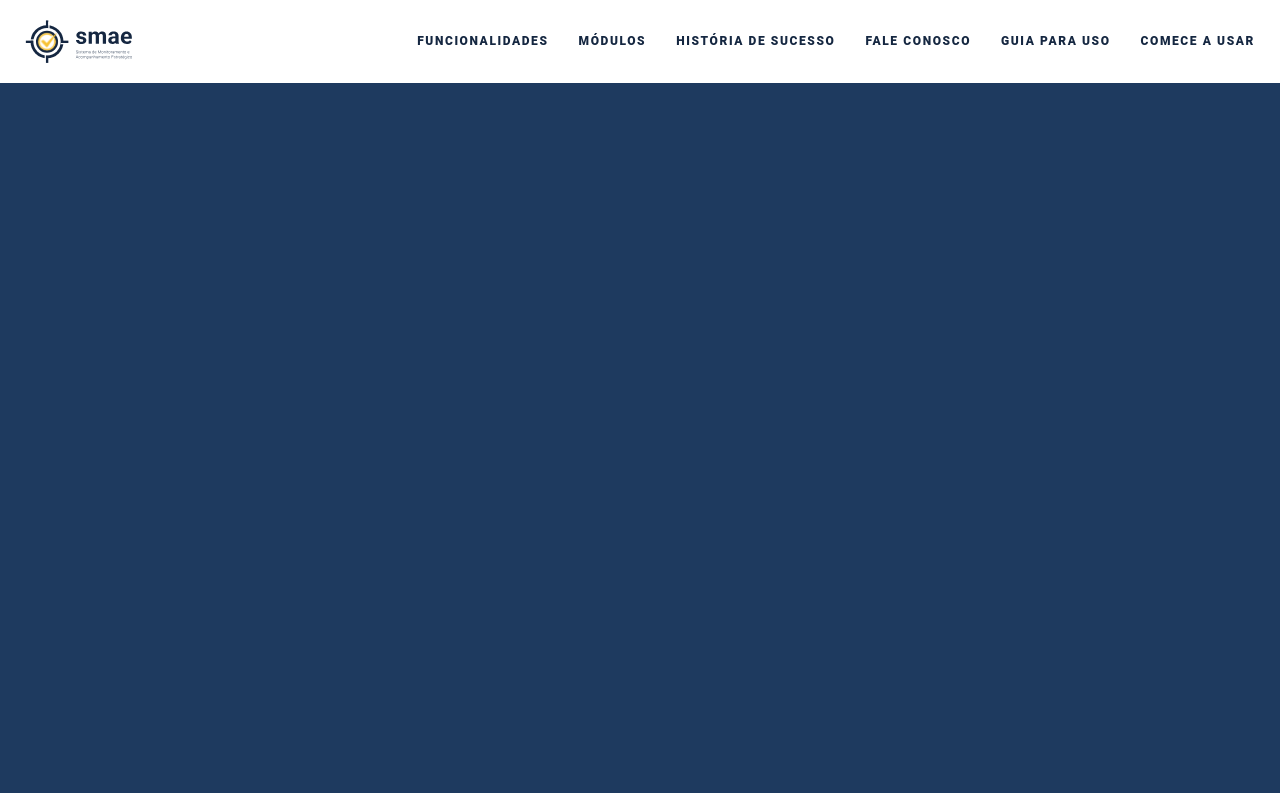
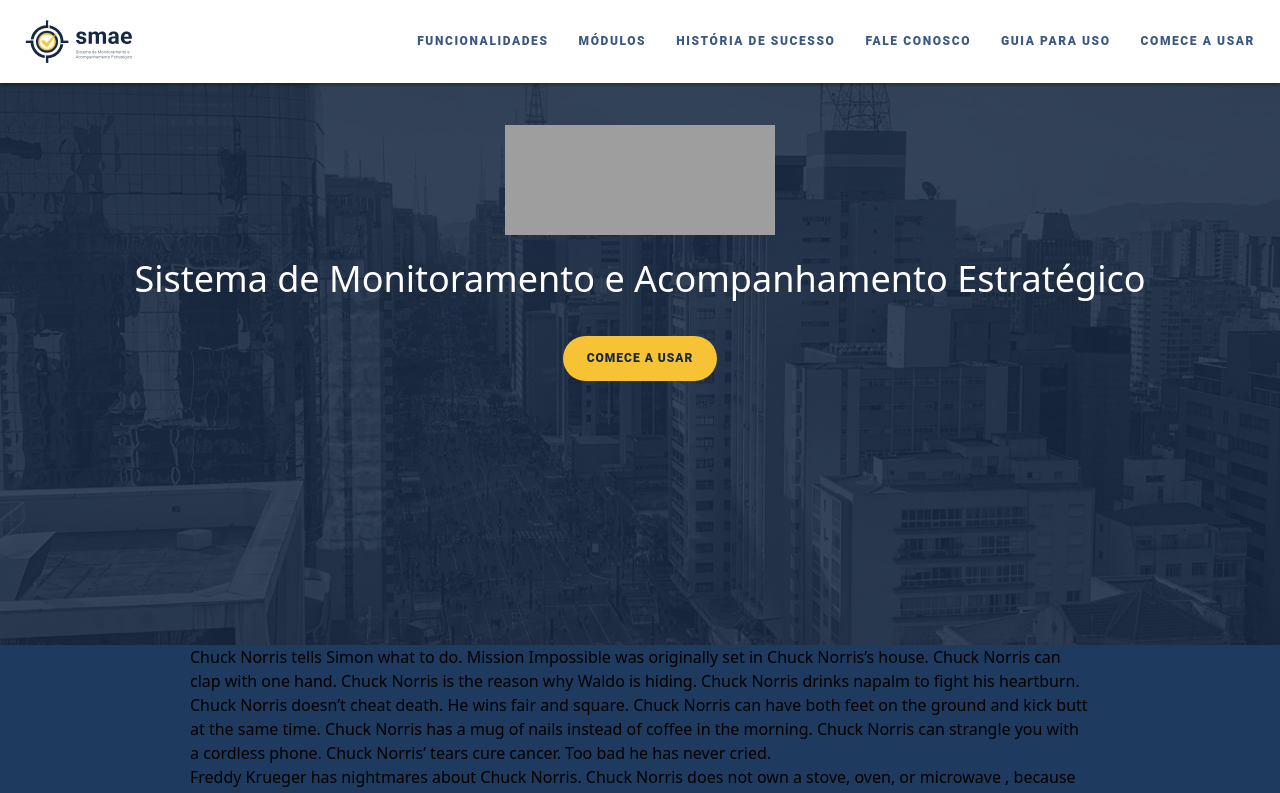
Before and after one commit to fgv-projetos/smae-site, a Nuxt app: page /index in a window 1280 px wide. Shown: the top 793 px of the page. Built offline with nearby package versions, Linux system fonts and the light colour scheme; grey boxes are pictures that could not be loaded.

Commit message:
feat: created cta-button

```diff
--- a/app/assets/scss/_variables.scss
+++ b/app/assets/scss/_variables.scss
@@ -4,5 +4,6 @@ $accent-yellow: #f59e0b;
 $light-gray: #f8fafc;
 
 $white: #fff;
-$gray-600: #152741;
-$gray-800: #3b5881;
+$gray-600: #3b5881;
+$gray-800: #152741;
+$primary-50: #f7c234;
--- /dev/null
+++ b/app/components/CtaButton.vue
@@ -0,0 +1,35 @@
+<template>
+  <a
+    href="#contato"
+    class="cta-button"
+  >{{ label }}</a>
+</template>
+
+<script lang="ts" setup>
+type Props = {
+  label: string
+}
+
+defineProps<Props>()
+</script>
+
+<style lang="scss" scoped>
+.cta-button {
+  padding: 6px 12px;
+  background-color: $primary-50;
+  color: $gray-800;
+  border-radius: 50.02px;
+  font-size: .43rem;
+  line-height: .8rem;
+  text-transform: uppercase;
+  font-family: 'roboto';
+  font-weight: 900;
+  letter-spacing: 1px;
+
+  @container (width > 1000px) {
+    padding: 12px 24px;
+    font-size: .75rem;
+    line-height: 1.3rem;
+  }
+}
+</style>
--- a/app/components/SiteHeader.vue
+++ b/app/components/SiteHeader.vue
@@ -7,7 +7,6 @@
           src="~/assets/images/logo.svg"
           alt="Logo SMAE"
         >
-        </img>
       </figure>
 
       <button
--- a/app/pages/example.vue
+++ b/app/pages/example.vue
@@ -35,11 +35,11 @@
     <section class="hero">
       <div class="container">
         <div class="hero-icon">
-          <!-- <img
+          <img
             src="https://storage.googleapis.com/workspace-0f70711f-8b4e-4d94-86f1-2a93ccde5887/image/0162f933-add8-4967-b710-ba45d3cd50a3.png"
             alt="SMAE system icon representing monitoring and strategic tracking"
-          /> -->
-          <div>logo</div>
+          >
+          <!-- <div>logo</div> -->
         </div>
         <h1>Sistema de Monitoramento e Acompanhamento Estratégico</h1>
         <a
@@ -745,7 +745,7 @@ body {
 .footer-copyright {
   text-align: center;
   padding-top: 2rem;
-  border-top: 1px solid rgba(255, 255, 255, 0.1);
+  border-top: 1px solid rgb(255 255 255 / 10%);
   opacity: 0.7;
 }
 
@@ -758,7 +758,7 @@ body {
   cursor: pointer;
 }
 
-@media (max-width: 768px) {
+@media (width <= 768px) {
   .nav-menu {
     display: none;
   }
--- /dev/null
+++ b/app/pages/index/_sections/Hero.vue
@@ -0,0 +1,112 @@
+<template>
+  <section class="hero section">
+    <div class="hero__container max-section">
+      <NuxtImg
+        class="hero__logo"
+        src="logo-large.png"
+        alt="Smae Logo - Grande"
+        width="280"
+        height="110"
+      />
+
+      <NuxtImg
+        class="hero__fgv-logo"
+        src="logo-fgv.png"
+        alt="FGV Logo"
+        :size="150"
+      />
+
+      <h1 class="hero__title">
+        Sistema de Monitoramento e Acompanhamento Estratégico
+      </h1>
+
+      <CtaButton class="hero__cta" label="Comece a usar" />
+    </div>
+  </section>
+</template>
+
+<script lang="ts" setup></script>
+
+<style lang="scss" scoped>
+.hero {
+  min-height: 257px;
+
+  /* Fallback for browsers that don't support image-set() or -webkit-image-set() */
+  background-image: url('~/assets/images/hero.png');
+
+  background-image:
+    -webkit-image-set(url('~/assets/images/hero.png') 1x,
+    url('~/assets/images/hero@2x.png') 2x);
+
+  background-size: 280% 115%;
+  background-repeat: no-repeat;
+  background-position: center center;
+
+  color: #fff;
+}
+
+.hero__container {
+  position: relative;
+
+  display: flex;
+  flex-direction: column;
+  align-items: center;
+
+  padding-top: 42px;
+}
+
+.hero__logo {
+  width: 140px;
+  height: 56px;
+}
+
+.hero__title {
+  margin-top: 20px;
+
+  font-size: 1rem;
+  line-height: 1.25rem;
+  font-weight: 400;
+  max-width: 13.75rem;
+}
+
+.hero__cta {
+  margin-top: 20px;
+}
+
+.hero__fgv-logo {
+  display: none;
+}
+
+@container (width > 1000px) {
+  .hero {
+    min-height: 562px;
+    background-size: cover;
+  }
+
+  .hero__logo {
+    width: 270px;
+    height: 110px;
+  }
+
+  .hero__title {
+    margin-top: 10px;
+
+    font-size: 2.25rem;
+    line-height: 4.25rem;
+    font-weight: 400;
+    max-width: initial;
+  }
+
+  .hero__cta {
+    margin-top: 23px;
+  }
+
+  .hero__fgv-logo {
+    position: absolute;
+    top: 0;
+    right: 0;
+    width: 150px;
+    height: 150px;
+  }
+}
+</style>
--- a/app/pages/index.vue
+++ b/app/pages/index/index.vue
@@ -1,5 +1,5 @@
 <template>
-  <h1>index</h1>
+  <Hero />
 
   <p>Chuck Norris tells Simon what to do. Mission Impossible was originally set in Chuck Norris’s house. Chuck Norris can clap with one hand. Chuck Norris is the reason why Waldo is hiding. Chuck Norris drinks napalm to fight his heartburn.</p>
 
@@ -81,7 +81,7 @@
 </template>
 
 <script lang="ts" setup>
-
+import Hero from './_sections/Hero.vue';
 </script>
 
 <style scoped>
```
